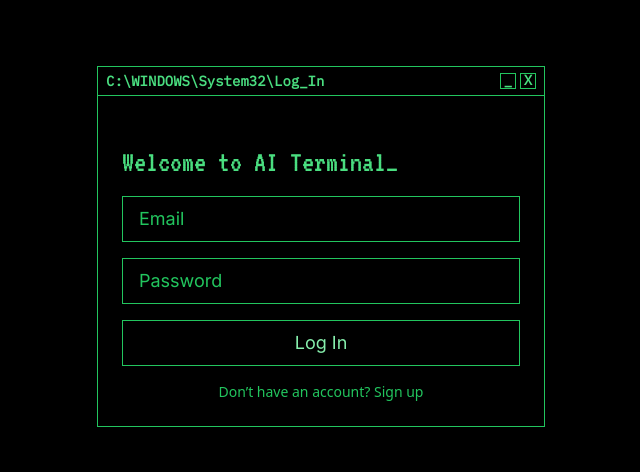
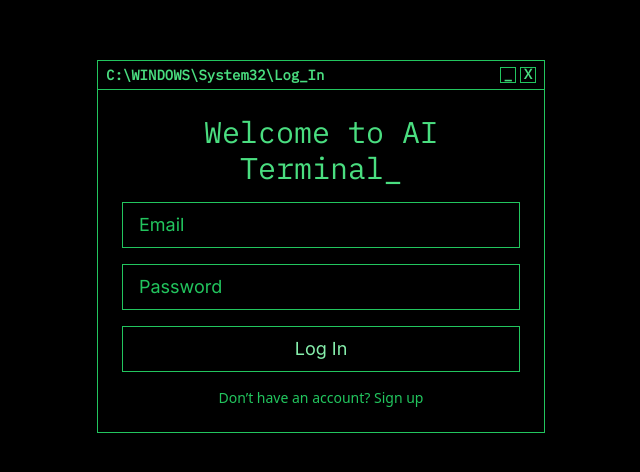
Before and after one commit to noregretsluka/ai-terminal, a React (Vite) app: page / in a window 1280 px wide. Shown: the part 154-626 px from the top of the page, without its empty margins (319-959 px from the left). Built offline with nearby package versions, Linux system fonts and the light colour scheme.

Commit message:
Style: Center and update font for welcome message

```diff
--- a/src/Login.jsx
+++ b/src/Login.jsx
@@ -45,10 +45,10 @@ function Login() {
         {/* Terminal output and form */}
         <div className="p-6">
           {/* Fake printed terminal text */}
-          <div className="mb-4 text-green-400 font-vt">
-            <div className="mt-6 text-green-400 font-vt text-3xl blinking-cursor">
+          <div className="w-full flex justify-center">
+			<h1 className="text-green-400 font-mono text-3xl text-center blinking-cursor">
 				Welcome to AI Terminal
-            </div>
+			</h1>
           </div>
 
           {user ? (
```
